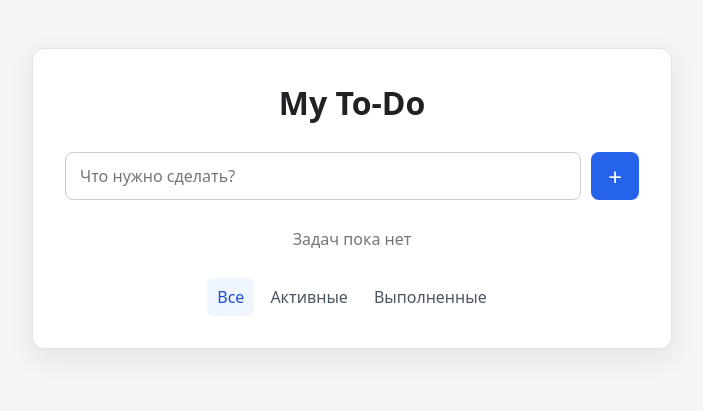
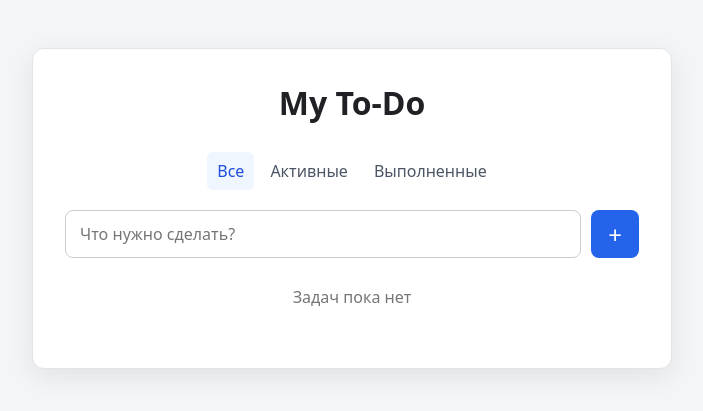
Before and after one commit to a1zakharov/to-do, a Flask app: page / in a window 1280 px wide. Shown: the top 411 px of the page, without its empty margins (288-991 px from the left). Run offline with Flask 3, Linux system fonts and the light colour scheme; data that the repository does not hold is empty.

Commit message:
feat: move task filters above form

```diff
--- a/static/style.css
+++ b/static/style.css
@@ -131,8 +131,10 @@ h1 {
 
 .filters {
   display: flex;
+  flex-wrap: wrap;
   justify-content: center;
   gap: 6px;
+  margin: 0 0 20px;
 }
 
 .filters button {
--- a/templates/index.html
+++ b/templates/index.html
@@ -11,6 +11,12 @@
   <main class="todo-app">
     <h1>My To-Do</h1>
 
+    <nav class="filters" aria-label="Фильтр задач">
+      <button type="button" class="active" data-filter="all">Все</button>
+      <button type="button" data-filter="active">Активные</button>
+      <button type="button" data-filter="completed">Выполненные</button>
+    </nav>
+
     <form id="task-form" class="task-form">
       <label class="visually-hidden" for="task-title">Новая задача</label>
       <input id="task-title" name="title" type="text" maxlength="300"
@@ -21,12 +27,6 @@
     <p id="error-message" class="error-message" role="alert" hidden></p>
     <p id="empty-message" class="empty-message">Задач пока нет</p>
     <ul id="task-list" class="task-list" aria-live="polite"></ul>
-
-    <nav class="filters" aria-label="Фильтр задач">
-      <button type="button" class="active" data-filter="all">Все</button>
-      <button type="button" data-filter="active">Активные</button>
-      <button type="button" data-filter="completed">Выполненные</button>
-    </nav>
   </main>
 
   <script src="{{ url_for('static', filename='app.js') }}" defer></script>
```
Also changed, not shown: tests/test_app.py (+6 -0 lines).
